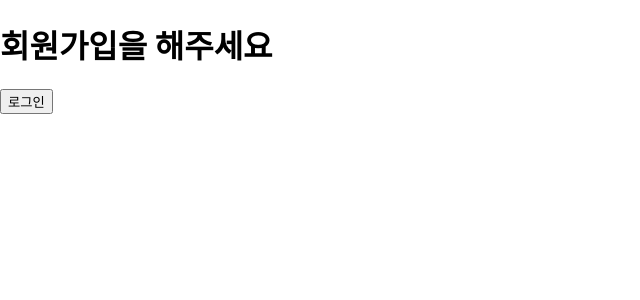
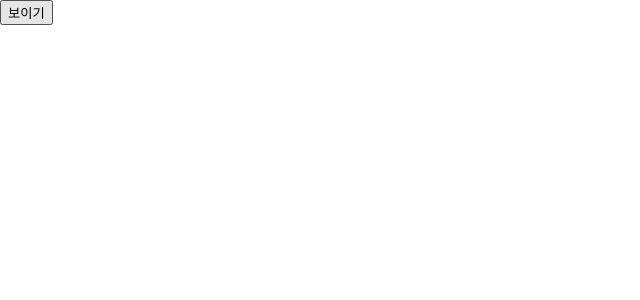
Before and after one commit to seohyun1001/React_240513, a React (Create React App) app in the folder my-app/: page / in a window 1280 px wide. Shown: the top 300 px of the page, without its empty margins (0-640 px from the left). Built offline with nearby package versions, Linux system fonts and the light colour scheme.

Commit message:
11:25 / 인라인 조건, 컴포넌트 랜더링 막기

```diff
--- a/my-app/src/09.조건부랜더링/Greeting.jsx
+++ b/my-app/src/09.조건부랜더링/Greeting.jsx
@@ -10,10 +10,11 @@ function GuestGreeting(props) {
 
 function Greeting(props) {
     const isLoggedIn = props.isLoggedIn;
-    if(isLoggedIn){
-        return <UserGreeting />;
-    }
-    return <GuestGreeting />
+    return isLoggedIn ? <UserGreeting /> : <GuestGreeting />
+    // if(isLoggedIn){
+    //     return <UserGreeting />;
+    // }
+    // return <GuestGreeting />
 }
 
 export default Greeting;
--- a/my-app/src/09.조건부랜더링/LoginControl.jsx
+++ b/my-app/src/09.조건부랜더링/LoginControl.jsx
@@ -24,12 +24,18 @@ function LoginControl(props) {
     }
 
     let button;
-    if (isLoggedIn) {
-        button = <LogoutButton onClick = {handleLogoutClick} />
 
-    } else {
-        button = <LoginButton onClick = {handleLoginClick} />
+    {
+        button = isLoggedIn
+        ? <LogoutButton onClick = {handleLogoutClick} />
+        : <LoginButton onClick = {handleLoginClick} />
     }
+    // if (isLoggedIn) {
+    //     button = <LogoutButton onClick = {handleLogoutClick} />
+
+    // } else {
+    //     button = <LoginButton onClick = {handleLoginClick} />
+    // }
 
     return (
         <div>
--- /dev/null
+++ b/my-app/src/09.조건부랜더링/MainPage.jsx
@@ -0,0 +1,20 @@
+import React, { useState } from "react";
+import WarningBanner from "./WarningBanner";
+
+function MainPage(props) {
+    const [showWarning, setShowWarning] = useState(false);
+    const handleToggleClick = () => {
+        setShowWarning(prevShowWarning => !prevShowWarning);
+    }
+
+    return (
+        <div>
+            <WarningBanner warning = {showWarning} />
+            <button onClick={handleToggleClick}>
+                {showWarning ? '감추기' : '보이기'}
+            </button>
+        </div>
+    );
+}
+
+export default MainPage;
--- /dev/null
+++ b/my-app/src/09.조건부랜더링/WarningBanner.jsx
@@ -0,0 +1,13 @@
+import React from "react";
+
+function WarningBanner(props) {
+    if (!props.warning) {
+        return null;
+    }
+
+    return (
+        <div>경고!</div>
+    )
+}
+
+export default WarningBanner;
--- a/my-app/src/index.js
+++ b/my-app/src/index.js
@@ -22,6 +22,7 @@ import ConfirmButton from './08.이벤트핸들링/ConfirmButton';
 import EventPractice from './08.이벤트핸들링/EventPractice';
 import Greeting from './09.조건부랜더링/Greeting';
 import LoginControl from './09.조건부랜더링/LoginControl';
+import MainPage from './09.조건부랜더링/MainPage';
 
 const root = ReactDOM.createRoot(document.getElementById('root'));
 
@@ -58,7 +59,8 @@ root.render(
 
 {/* 9장 */}
     {/* <Greeting /> */}
-    <LoginControl />
+    {/* <LoginControl /> */}
+    <MainPage />
 
 
   </React.StrictMode>
```
